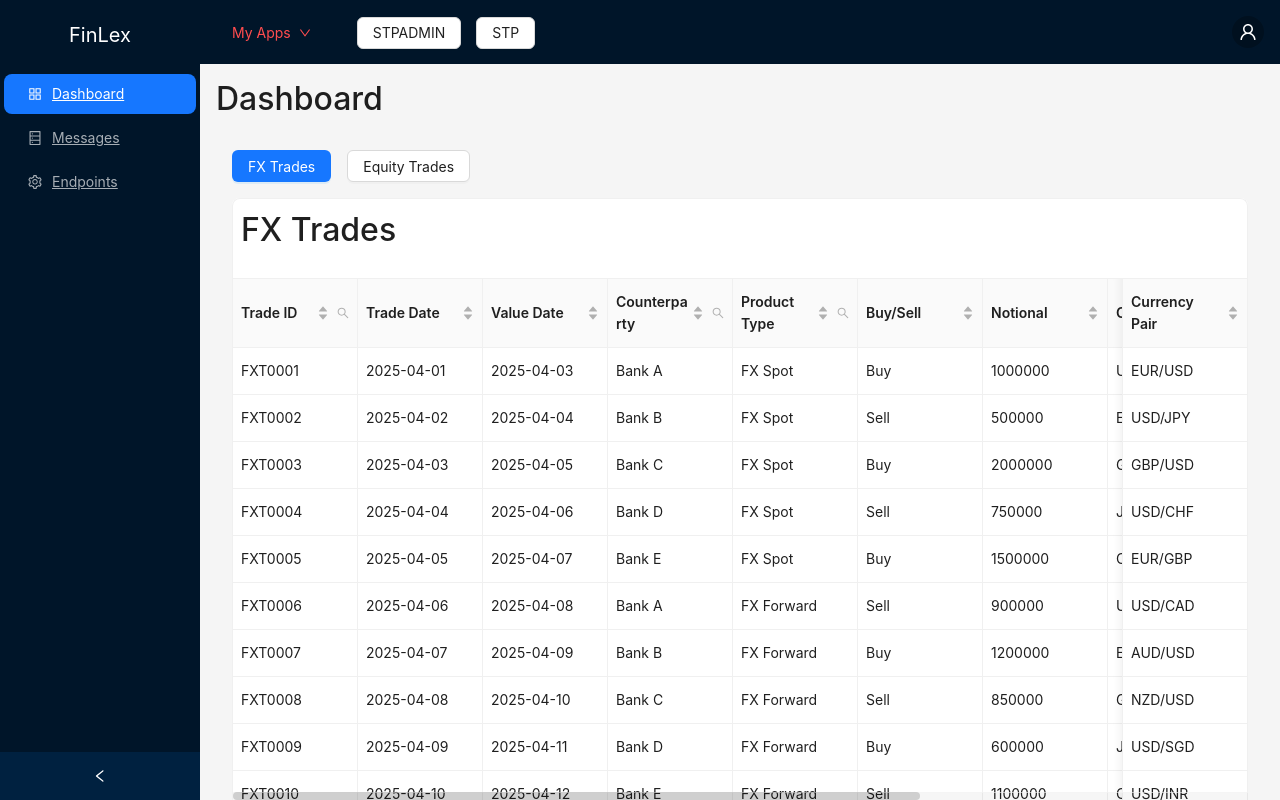
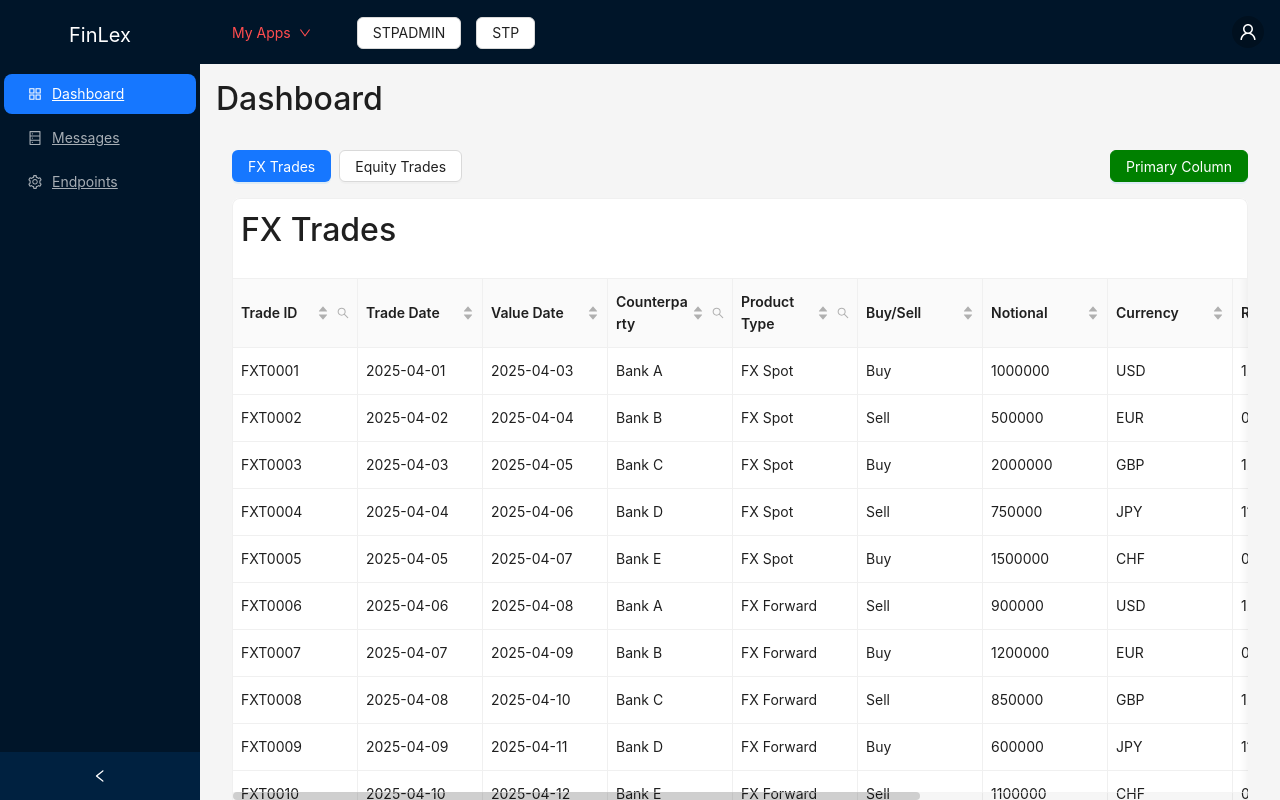
Before and after one commit to ankur-1010/FinLex-Dasboard, a React (Vite) app: page / in a window 1280 px wide. Both pictures are taken after a click on the button "FX Trades". Shown: the top 800 px of the page. Built offline with nearby package versions, Linux system fonts and the light colour scheme; data requests are answered from the project's data file.

Commit message:
feat: Add column visibility and pinning features to DashboardTable

```diff
--- a/src/components/Table.jsx
+++ b/src/components/Table.jsx
@@ -1,6 +1,22 @@
 import React, { useEffect, useState, useRef } from "react";
-import { Table, Button, Row, Col, Spin, Input, Space } from "antd";
-import { SearchOutlined } from "@ant-design/icons";
+import {
+    Table,
+    Button,
+    Row,
+    Col,
+    Spin,
+    Input,
+    Space,
+    Popover,
+    Tooltip,
+} from "antd";
+import {
+    SearchOutlined,
+    EyeOutlined,
+    EyeInvisibleOutlined,
+    PushpinOutlined,
+    PushpinFilled,
+} from "@ant-design/icons";
 import Highlighter from "react-highlight-words";
 
 const DashboardTable = () => {
@@ -10,6 +26,7 @@ const DashboardTable = () => {
     const [equityTrades, setEquityTrades] = useState([]);
     const [searchText, setSearchText] = useState("");
     const [searchedColumn, setSearchedColumn] = useState("");
+    const [columnSettings, setColumnSettings] = useState({});
     const searchInput = useRef(null);
 
     useEffect(() => {
@@ -20,7 +37,10 @@ const DashboardTable = () => {
                     fetch("http://localhost:3001/fxTrades"),
                     fetch("http://localhost:3001/equityTrades"),
                 ]);
-                const [fxData, eqData] = await Promise.all([fxRes.json(), eqRes.json()]);
+                const [fxData, eqData] = await Promise.all([
+                    fxRes.json(),
+                    eqRes.json(),
+                ]);
                 setFxTrades(fxData);
                 setEquityTrades(eqData);
             } catch (err) {
@@ -41,7 +61,9 @@ const DashboardTable = () => {
                     ref={searchInput}
                     placeholder={`Search ${dataIndex}`}
                     value={selectedKeys[0]}
-                    onChange={(e) => setSelectedKeys(e.target.value ? [e.target.value] : [])}
+                    onChange={(e) =>
+                        setSelectedKeys(e.target.value ? [e.target.value] : [])
+                    }
                     onPressEnter={() => handleSearch(selectedKeys, confirm, dataIndex)}
                     style={{ marginBottom: 8, display: "block" }}
                 />
@@ -94,20 +116,49 @@ const DashboardTable = () => {
         setSearchText("");
     };
 
-    const searchableAndSortableKeys = ["tradeID", "counterparty", "productType", "traderName"];
+    const togglePin = (key) => {
+        setColumnSettings((prev) => ({
+            ...prev,
+            [key]: {
+                ...prev[key],
+                fixed: prev[key]?.fixed === "left" ? undefined : "left",
+            },
+        }));
+    };
+
+    const toggleVisibility = (key) => {
+        setColumnSettings((prev) => ({
+            ...prev,
+            [key]: {
+                ...prev[key],
+                visible: !prev[key]?.visible,
+            },
+        }));
+    };
 
     const enhanceColumns = (cols) =>
-        cols.map((col) => {
-            const isSearchable = searchableAndSortableKeys.includes(col.dataIndex);
-            return {
-                ...col,
-                ...(isSearchable ? getColumnSearchProps(col.dataIndex) : {}),
-                sorter: (a, b) => a[col.dataIndex]?.toString().localeCompare(b[col.dataIndex]?.toString()),
-            };
-        });
+        cols
+            .map((col) => {
+                const settings = columnSettings[col.key] || {};
+                const isVisible = settings.visible !== false;
+                const isSearchable = ["tradeID", "counterparty", "productType", "traderName"].includes(col.dataIndex);
 
-    const fxColumns = enhanceColumns([
-        { title: "Trade ID", dataIndex: "tradeID", key: "tradeID", fixed: "left" },
+                return isVisible
+                    ? {
+                        ...col,
+                        ...(isSearchable ? getColumnSearchProps(col.dataIndex) : {}),
+                        sorter: (a, b) =>
+                            a[col.dataIndex]?.toString().localeCompare(
+                                b[col.dataIndex]?.toString()
+                            ),
+                        fixed: settings.fixed,
+                    }
+                    : null;
+            })
+            .filter(Boolean);
+
+    const baseFxColumns = [
+        { title: "Trade ID", dataIndex: "tradeID", key: "tradeID" },
         { title: "Trade Date", dataIndex: "tradeDate", key: "tradeDate" },
         { title: "Value Date", dataIndex: "valueDate", key: "valueDate" },
         { title: "Counterparty", dataIndex: "counterparty", key: "counterparty" },
@@ -118,11 +169,11 @@ const DashboardTable = () => {
         { title: "Rate", dataIndex: "rate", key: "rate" },
         { title: "Execution Venue", dataIndex: "executionVenue", key: "executionVenue" },
         { title: "Trader Name", dataIndex: "traderName", key: "traderName" },
-        { title: "Currency Pair", dataIndex: "currencyPair", key: "currencyPair", fixed: "right" },
-    ]);
+        { title: "Currency Pair", dataIndex: "currencyPair", key: "currencyPair" },
+    ];
 
-    const equityColumns = enhanceColumns([
-        { title: "Trade ID", dataIndex: "tradeID", key: "tradeID", fixed: "left" },
+    const baseEquityColumns = [
+        { title: "Trade ID", dataIndex: "tradeID", key: "tradeID" },
         { title: "Trade Date", dataIndex: "tradeDate", key: "tradeDate" },
         { title: "Value Date", dataIndex: "valueDate", key: "valueDate" },
         { title: "Counterparty", dataIndex: "counterparty", key: "counterparty" },
@@ -132,21 +183,81 @@ const DashboardTable = () => {
         { title: "Ticker", dataIndex: "ticker", key: "ticker" },
         { title: "Price", dataIndex: "price", key: "price" },
         { title: "Execution Venue", dataIndex: "executionVenue", key: "executionVenue" },
-        { title: "Trader Name", dataIndex: "traderName", key: "traderName", fixed: "right" },
-    ]);
+        { title: "Trader Name", dataIndex: "traderName", key: "traderName" },
+    ];
 
-    const columns = activeTable === "fxTrades" ? fxColumns : equityColumns;
+    const columns = enhanceColumns(
+        activeTable === "fxTrades" ? baseFxColumns : baseEquityColumns
+    );
     const dataSource = activeTable === "fxTrades" ? fxTrades : equityTrades;
+    const currentBaseColumns = activeTable === "fxTrades" ? baseFxColumns : baseEquityColumns;
+
+    const renderColumnSettings = () => (
+        <div style={{ display: "flex", flexDirection: "column", minWidth: 200 }}>
+            {currentBaseColumns.map((col) => {
+                const key = col.key;
+                const visible = columnSettings[key]?.visible !== false;
+                const pinned = columnSettings[key]?.fixed === "left";
+
+                return (
+                    <div key={key} style={{ display: "flex", alignItems: "center", marginBottom: 8 }}>
+                        <Tooltip title={visible ? "Hide" : "Show"}>
+                            <Button
+                                type="text"
+                                icon={visible ? <EyeOutlined /> : <EyeInvisibleOutlined />}
+                                onClick={() => toggleVisibility(key)}
+                            />
+                        </Tooltip>
+                        <Tooltip title={pinned ? "Unpin" : "Pin to left"}>
+                            <Button
+                                type="text"
+                                icon={pinned ? <PushpinFilled /> : <PushpinOutlined />}
+                                onClick={() => togglePin(key)}
+                            />
+                        </Tooltip>
+                        <span style={{ marginLeft: 8 }}>{col.title}</span>
+                    </div>
+                );
+            })}
+        </div>
+    );
 
     return (
         <div style={{ padding: 16 }}>
-            <Row gutter={16} style={{ marginBottom: 16 }}>
+            <Row justify="space-between" align="middle" style={{ marginBottom: 16 }}>
                 <Col>
-                    <Button type={activeTable === "fxTrades" ? "primary" : "default"} onClick={() => setActiveTable("fxTrades")}>FX Trades</Button>
+                    <Space>
+                        <Button
+                            type={activeTable === "fxTrades" ? "primary" : "default"}
+                            onClick={() => setActiveTable("fxTrades")}
+                        >
+                            FX Trades
+                        </Button>
+                        <Button
+                            type={activeTable === "equityTrades" ? "primary" : "default"}
+                            onClick={() => setActiveTable("equityTrades")}
+                        >
+                            Equity Trades
+                        </Button>
+                    </Space>
                 </Col>
-                <Col>
-                    <Button type={activeTable === "equityTrades" ? "primary" : "default"} onClick={() => setActiveTable("equityTrades")}>Equity Trades</Button>
-                </Col>
+                {activeTable && (
+                    <Col>
+                        <Popover
+                            content={renderColumnSettings()}
+                            title="Select Primary Columns"
+                            trigger="click"
+                            placement="bottomRight"
+                        >
+                            <Button
+                                type="primary"
+                                style={{ backgroundColor: "green", borderColor: "green" }}
+                            >
+                                Primary Column
+                            </Button>
+                        </Popover>
+                    </Col>
+                )}
             </Row>
 
             {loading ? (
@@ -157,13 +268,17 @@ const DashboardTable = () => {
                     columns={columns}
                     rowKey="tradeID"
                     scroll={{ x: 1500 }}
-                    pagination={{ pageSize: 10 }}
+                    pagination={{ pageSize: 10, position: ["bottomCenter"] }}
                     bordered
                     sticky={true}
                     size="middle"
                     style={{ backgroundColor: "#fff", borderRadius: "8px" }}
                     className="custom-table"
-                    title={() => <h2>{activeTable === "fxTrades" ? "FX Trades" : "Equity Trades"}</h2>}
+                    title={() => (
+                        <h2>
+                            {activeTable === "fxTrades" ? "FX Trades" : "Equity Trades"}
+                        </h2>
+                    )}
                     footer={() => <div>Total {dataSource.length} trades</div>}
                     locale={{ emptyText: "No data available" }}
                 />
```
